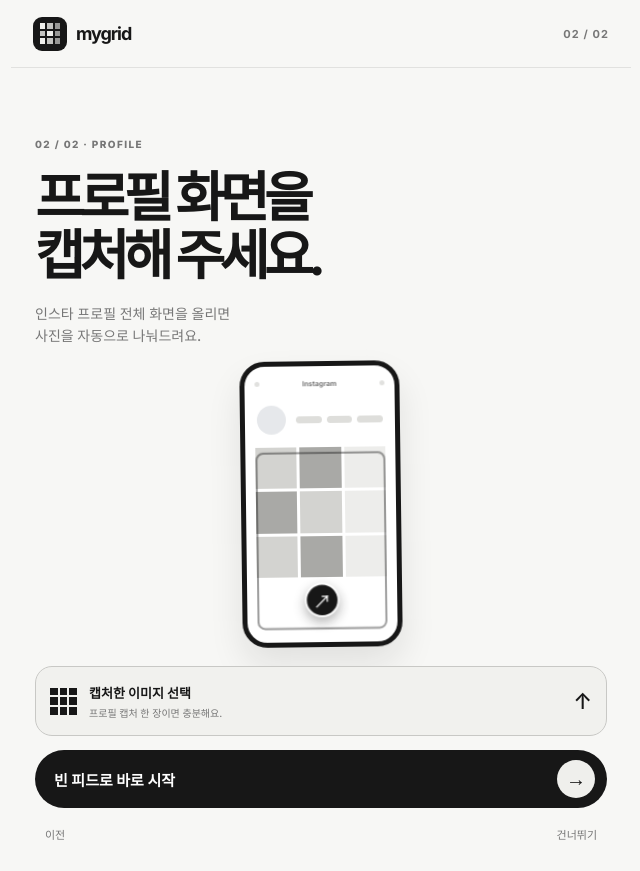
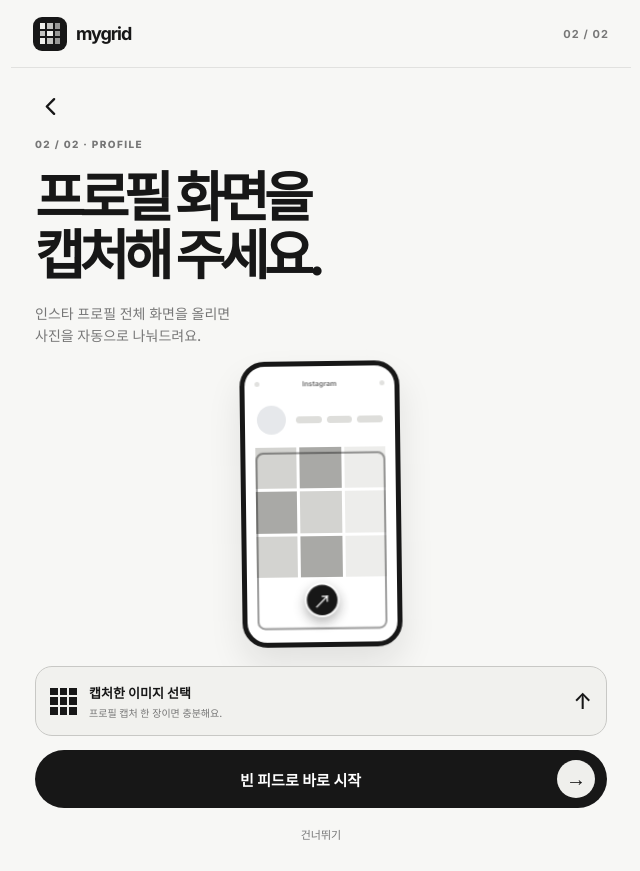
Before and after one commit to onlybyjack/mygrid, a Next.js app: page /home in a window 1280 px wide. Both pictures are taken after a click on the button "다음 →". Shown: the whole page, without its empty margins (319-959 px from the left). Built offline with nearby package versions, Linux system fonts and the light colour scheme.

Commit message:
Refine onboarding navigation controls

```diff
--- a/app/globals.css
+++ b/app/globals.css
@@ -19,7 +19,7 @@ button { cursor:pointer; }
 .onboarding-header .logo { width:34px; height:34px; border-radius:9px; }
 .onboarding-header .logo .grid-mark { width:21px; height:21px; }
 .onboarding-header > span { color:var(--muted); font-size:11px; font-weight:700; letter-spacing:.1em; }
-.onboarding-screen { flex:1; min-height:calc(100dvh - 68px); display:flex; flex-direction:column; padding:clamp(42px, 8vh, 86px) 24px max(24px, env(safe-area-inset-bottom)); }
+.onboarding-screen { position:relative; flex:1; min-height:calc(100dvh - 68px); display:flex; flex-direction:column; padding:clamp(42px, 8vh, 86px) 24px max(24px, env(safe-area-inset-bottom)); }
 .onboarding-copy small { color:var(--muted); font-size:10px; font-weight:800; letter-spacing:.14em; }
 .onboarding-copy h1 { margin:17px 0 17px; font-size:clamp(34px, 9vw, 54px); line-height:1.08; letter-spacing:-.1em; }
 .onboarding-copy p { margin:0; color:var(--muted); font-size:14px; line-height:1.6; }
@@ -31,12 +31,14 @@ button { cursor:pointer; }
 .onboarding-input b { padding-left:15px; color:var(--muted); font-size:19px; font-weight:500; }
 .onboarding-input input { min-width:0; flex:1; padding:12px; border:0; outline:0; color:var(--ink); background:transparent; font-size:16px; }
 .onboarding-input input::placeholder { color:#a8a8a6; }
-.onboarding-primary { width:100%; height:58px; display:flex; align-items:center; justify-content:space-between; margin-top:14px; padding:0 12px 0 19px; border:0; border-radius:30px; color:#fff; background:var(--ink); }
+.onboarding-back { position:absolute; top:18px; left:20px; width:40px; height:40px; display:grid; place-items:center; padding:0; border:0; color:var(--ink); background:transparent; }
+.onboarding-back-icon { width:25px; height:25px; fill:none; stroke:currentColor; stroke-linecap:round; stroke-linejoin:round; stroke-width:2.3; }
+.onboarding-primary { position:relative; width:100%; height:58px; display:flex; align-items:center; justify-content:center; margin-top:14px; padding:0 60px 0 19px; border:0; border-radius:30px; color:#fff; background:var(--ink); }
 .onboarding-primary b { font-size:15px; }
-.onboarding-primary span { width:38px; height:38px; display:grid; place-items:center; border-radius:50%; color:var(--ink); background:var(--accent); font-size:20px; }
+.onboarding-primary span { position:absolute; right:12px; width:38px; height:38px; display:grid; place-items:center; border-radius:50%; color:var(--ink); background:var(--accent); font-size:20px; }
 .onboarding-text-button { display:block; margin:13px auto 0; padding:5px 10px; border:0; color:var(--muted); background:transparent; font-size:11px; }
 .onboarding-text-button:hover { color:var(--ink); }
-.onboarding-secondary-actions { display:flex; justify-content:space-between; }
+.onboarding-secondary-actions { display:flex; justify-content:center; }
 .onboarding-secondary-actions .onboarding-text-button { margin-left:0; margin-right:0; }
 .capture-guide { flex:1; min-height:230px; display:grid; place-items:center; margin:15px 0 18px; }
 .guide-phone { position:relative; width:min(160px, 43vw); aspect-ratio:.56; overflow:hidden; padding:13px 10px; border:5px solid var(--ink); border-radius:25px; background:#fff; box-shadow:0 18px 35px #17171718; animation:guide-float 3.2s ease-in-out infinite; }
--- a/app/home/page.tsx
+++ b/app/home/page.tsx
@@ -159,6 +159,10 @@ function CloseIcon() {
 
 function TrashIcon() {
   return <svg className="viewer-icon" viewBox="0 0 24 24" aria-hidden="true"><path d="M4 7h16M9 7V4h6v3m-9 0 1 13h10l1-13M10 11v5m4-5v5" /></svg>;
+}
+
+function BackIcon() {
+  return <svg className="onboarding-back-icon" viewBox="0 0 24 24" aria-hidden="true"><path d="m14.5 5-7 7 7 7" /></svg>;
 }
 
 export default function Page() {
@@ -641,13 +645,14 @@ export default function Page() {
     return <main className="onboarding-page" onPaste={homeStep === 2 ? pasteGridScreenshot : undefined}>
       <header className="onboarding-header"><div className="brand"><div className="logo"><GridMark /></div><strong>mygrid</strong></div><span>{String(homeStep).padStart(2, "0")} / 02</span></header>
       {homeStep === 1 ? <section className="onboarding-screen onboarding-identity" aria-labelledby="identity-title">
-        <div className="onboarding-copy"><small>WELCOME TO MYGRID</small><h1 id="identity-title">인스타 아이디를<br />알려주세요.</h1><p>피드 상단에 표시할 이름이에요.<br />나중에 다시 바꿀 수 있어요.</p></div>
+        <div className="onboarding-copy"><small>01 / 02 · IDENTITY</small><h1 id="identity-title">인스타 아이디를<br />알려주세요.</h1><p>피드 상단에 표시할 이름이에요.<br />나중에 다시 바꿀 수 있어요.</p></div>
         <div className="onboarding-bottom"><label className="onboarding-input-label" htmlFor="onboarding-username">Instagram 아이디 <em>선택 입력</em></label><div className="onboarding-input"><b>@</b><input id="onboarding-username" value={username} onChange={(event) => updateUsername(event.target.value)} placeholder="아이디를 입력해 주세요" autoCapitalize="none" autoCorrect="off" /></div><button className="onboarding-primary" type="button" onClick={continueToScreenshot}><b>다음</b><span>→</span></button><button className="onboarding-text-button" type="button" onClick={continueToScreenshot}>건너뛰기</button></div>
       </section> : <section className="onboarding-screen onboarding-capture" aria-labelledby="capture-title">
+        <button className="onboarding-back" type="button" onClick={() => setHomeStep(1)} aria-label="이전 단계"><BackIcon /></button>
         <div className="onboarding-copy"><small>02 / 02 · PROFILE</small><h1 id="capture-title">프로필 화면을<br />캡처해 주세요.</h1><p>인스타 프로필 전체 화면을 올리면<br />사진을 자동으로 나눠드려요.</p></div>
         <div className="capture-guide" aria-label="인스타 프로필 캡처 예시"><div className="guide-phone"><div className="guide-status"><i /> Instagram <i /></div><div className="guide-profile"><span /><i /><i /><i /></div><div className="guide-grid">{Array.from({ length: 9 }, (_, index) => <i key={index} />)}</div><div className="guide-scan" /><div className="guide-finger" /></div></div>
         {message && <div className="error onboarding-error" role="alert">{message}</div>}
-        <div className="onboarding-bottom"><label className="onboarding-upload"><GridMark uniform /><span><b>캡처한 이미지 선택</b><small>프로필 캡처 한 장이면 충분해요.</small></span><strong>↑</strong><input type="file" accept="image/jpeg,image/png,image/webp" onChange={chooseGridScreenshot} /></label><button className="onboarding-primary" type="button" onClick={startEmptyProfile}><b>빈 피드로 바로 시작</b><span>→</span></button><div className="onboarding-secondary-actions"><button className="onboarding-text-button" type="button" onClick={() => setHomeStep(1)}>이전</button><button className="onboarding-text-button" type="button" onClick={startEmptyProfile}>건너뛰기</button></div></div>
+        <div className="onboarding-bottom"><label className="onboarding-upload"><GridMark uniform /><span><b>캡처한 이미지 선택</b><small>프로필 캡처 한 장이면 충분해요.</small></span><strong>↑</strong><input type="file" accept="image/jpeg,image/png,image/webp" onChange={chooseGridScreenshot} /></label><button className="onboarding-primary" type="button" onClick={startEmptyProfile}><b>빈 피드로 바로 시작</b><span>→</span></button><div className="onboarding-secondary-actions"><button className="onboarding-text-button" type="button" onClick={startEmptyProfile}>건너뛰기</button></div></div>
       </section>}
     </main>;
   }
```
